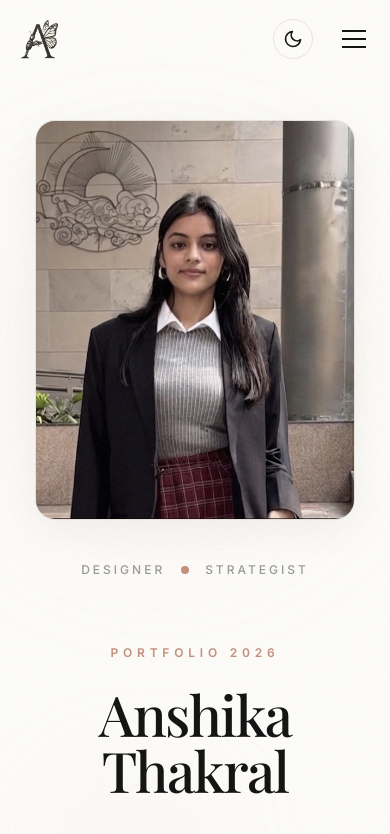
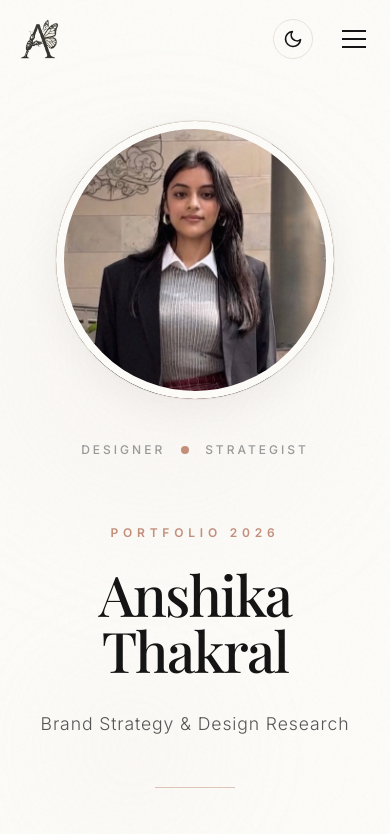
Before and after one commit to vanshhthakral/Design-Portfolio, a React (Vite) app: page / in a window 390 px wide. Shown: the top 834 px of the page. Built offline with nearby package versions, Linux system fonts and the light colour scheme; a web font is replaced by a local one.

Commit message:
Added portfolio files

```diff
--- a/src/components/Hero.css
+++ b/src/components/Hero.css
@@ -166,9 +166,9 @@
 }
 
 .hero__image-frame {
-  width: clamp(280px, 40vw, 500px);
-  height: clamp(350px, 50vw, 650px);
-  border-radius: 20px;
+  width: clamp(260px, 38vw, 420px);
+  height: clamp(260px, 38vw, 420px);
+  border-radius: 50%;
   overflow: hidden;
   border: 1px solid var(--border);
   box-shadow: var(--shadow-card);
@@ -177,9 +177,19 @@
   background: var(--bg-offset);
 }
 
+.hero__image-frame::after {
+  content: '';
+  position: absolute;
+  inset: 0;
+  border-radius: 50%;
+  border: 8px solid var(--bg);
+  pointer-events: none;
+  transition: var(--transition);
+}
+
 .hero__image-frame:hover {
   box-shadow: var(--shadow-hover);
-  transform: scale(1.02) rotate(1deg);
+  transform: scale(1.02);
 }
 
 .hero__portrait {
@@ -188,12 +198,10 @@
   object-fit: cover;
   object-position: center;
   transition: var(--transition-slow);
-  filter: grayscale(20%);
 }
 
 .hero__image-frame:hover .hero__portrait {
   transform: scale(1.05);
-  filter: grayscale(0%);
 }
 
 .hero__image-label {
@@ -262,8 +270,8 @@
   }
 
   .hero__image-frame {
-    width: 320px;
-    height: 400px;
+    width: 280px;
+    height: 280px;
   }
 
   .hero__cta-group {
--- a/src/components/Portfolio.css
+++ b/src/components/Portfolio.css
@@ -61,14 +61,14 @@
 }
 
 .portfolio__card--wide .portfolio__card-img-wrap {
-  aspect-ratio: 16 / 7;
+  aspect-ratio: 16 / 9;
 }
 
 /* Image */
 .portfolio__card-img-wrap {
   position: relative;
   overflow: hidden;
-  aspect-ratio: 4 / 5;
+  aspect-ratio: 4 / 3;
   border-radius: 12px;
   background: var(--bg-offset);
   margin-bottom: 1.5rem;
```
